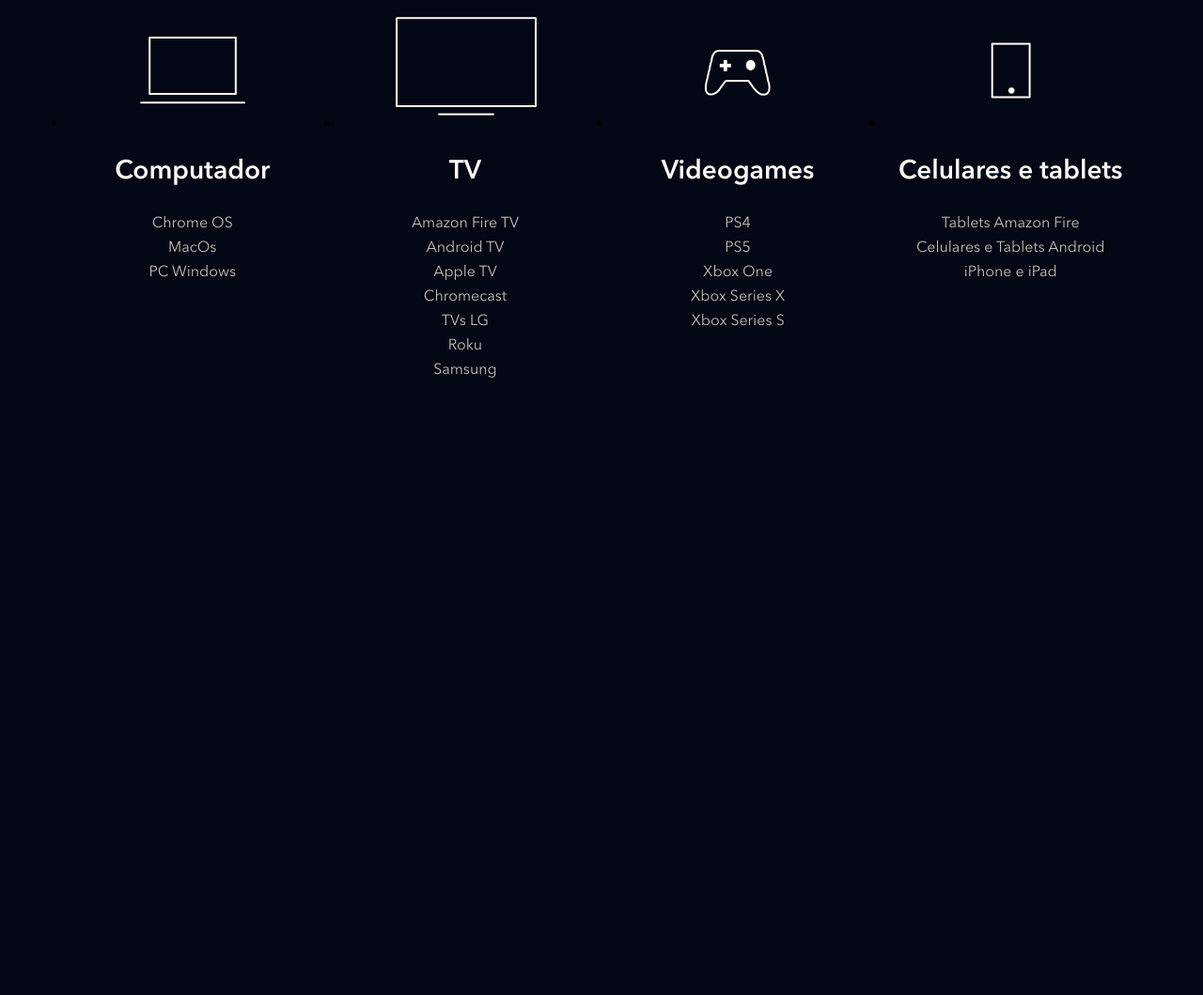
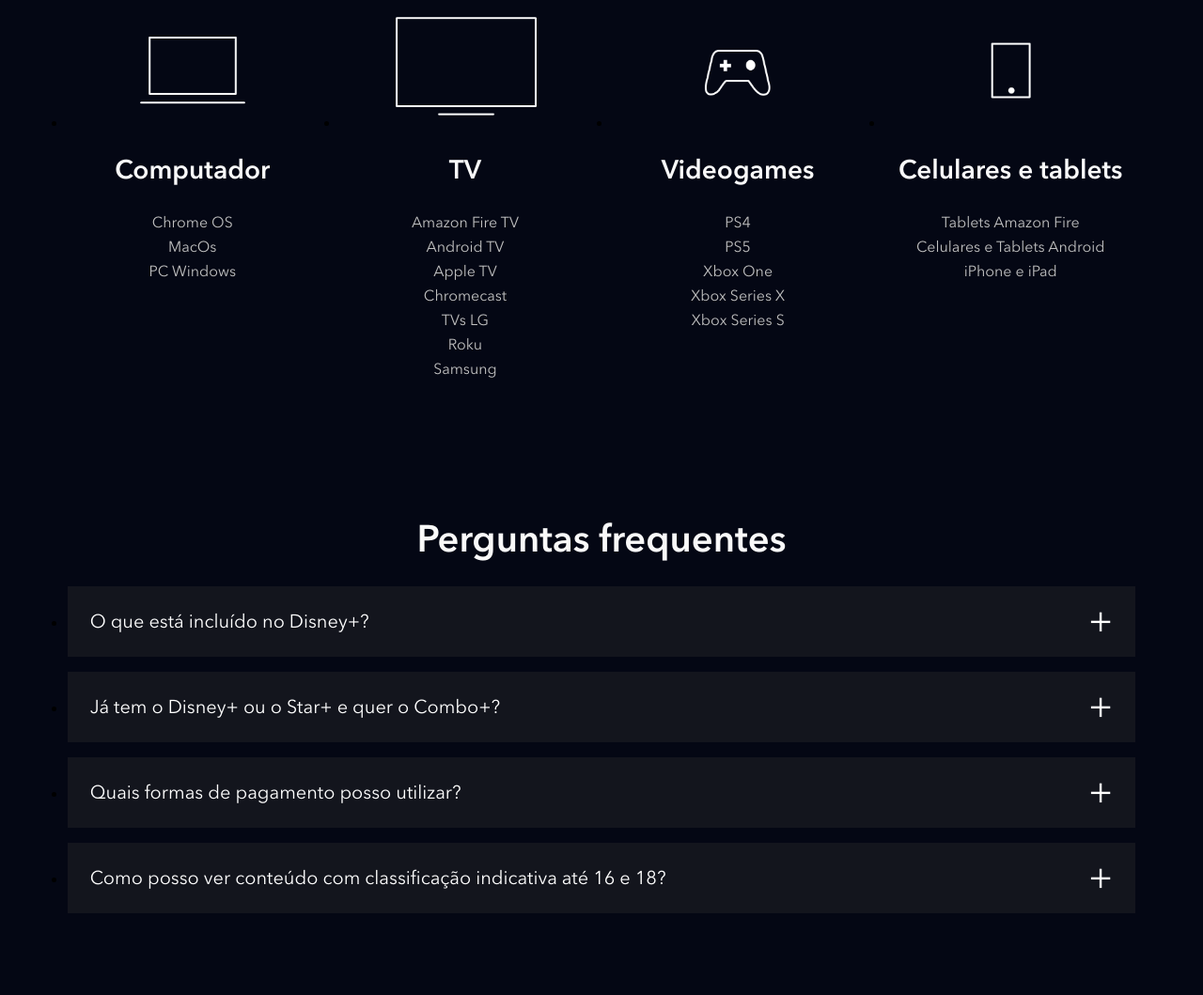
Before and after one commit to KwizatzHaderach/ProjetoDisneyMOD21, a website: page index.html in a window 1280 px wide. Shown: the part 3833-4892 px from the top of the page at 94% size. Before the commit the page ends 4311 px from the top, so only its background shows below. Drawn offline with nearby package versions, Linux system fonts and the light colour scheme; files that its build step writes are made by us from their sources; files whose address does not match are found by name.

Commit message:
criando faq

```diff
--- a/index.html
+++ b/index.html
@@ -214,6 +214,73 @@
 
     </section>
 
+    <section class="faq">
+        <h2 class="title">Perguntas frequentes</h2>
+        <ul class="faq__questions">
+            <li class="faq__questions__item">
+                <div class="faq__questions__item__question" data-faq-question>
+                    O que está incluído no Disney+?
+                </div>
+                <div class="faq__questions__item__answer text--big">
+                    O Disney+ oferece:
+
+                    <p class="faq__answer"><span>As melhores histórias da Disney, Pixar, Marvel, Star Wars e National Geographic, tudo em um só lugar.</span></p>
+                    <p class="faq__answer"><span>Groupwatch: assista junto com amigos ou familiares, mesmo separados.</span></p>
+                    <p class="faq__answer"><span>Downloads ilimitados em até 10 dispositivos compatíveis.</span></p>
+                    <p class="faq__answer"><span>Mais de 300 títulos em 4K UHD e HDR.</span></p>
+                    <p class="faq__answer"><span>A possibilidade de assistir em até 4 dispositivos compatíveis simultaneamente sem custo adicional</span></p>
+                    <p class="faq__answer"><span>IMAX Enhanced: disponível para alguns títulos da Marvel em dispositivos compatíveis com o Disney+.</span></p>
+
+
+                </div>
+            </li>
+            <li class="faq__questions__item">
+                <div class="faq__questions__item__question" data-faq-question>
+                    Já tem o Disney+ ou o Star+ e quer o Combo+?
+                </div>
+                <div class="faq__questions__item__answer text--big">
+                    Ao assinar o Combo+:
+                    <p class="faq__answer"><span>O valor da sua assinatura existente (anual ou mensal) será descontado do preço do Combo+.</span></p>
+                    <p class="faq__answer"><span>Se você assina o plano mensal, o valor que você paga mensalmente será descontado do preço do Combo+.</span></p>
+                    <p class="faq__answer"><span>Se você assina o plano anual, dividiremos o valor que você já pagou em 12 vezes e descontaremos esse valor do preço do Combo+ mensalmente.</span></p>
+                    <p class="faq__answer"><span>Você vai receber um e-mail com os valores detalhados assim que finalizar o pagamento.</span></p>
+                    <p class="faq__answer"><span>Lembre-se: você pode cancelar a assinatura quando quiser.</span></p>
+                    <p class="faq__answer"><span></span></p>
+                    No momento, apenas a assinatura mensal do Combo+ está disponível.
+                </div>
+            </li>
+            <li class="faq__questions__item">
+                <div class="faq__questions__item__question" data-faq-question>
+                    Quais formas de pagamento posso utilizar?
+                </div>
+                <div class="faq__questions__item__answer text--big">
+
+                    <p class="faq__answer__pag"><span>Você pode utilizar: cartão de débito, cartão de crédito, PayPal, Mercado Pago, e também empresas parceiras como Google Play Store, App Store da Apple; Mercado Livre e provedores locais de TV, telefonia e internet.</span></p>
+                    <p class="faq__answer"><span></span></p>
+                    <p class="faq__answer"><span></span></p>
+                    <p class="faq__answer"><span></span></p>
+                    <p class="faq__answer"><span></span></p>
+                    <p class="faq__answer"><span></span></p>
+                </div>
+            </li>
+            <li class="faq__questions__item">
+                <div class="faq__questions__item__question" data-faq-question>
+                    Como posso ver conteúdo com classificação indicativa até 16 e 18?
+                </div>
+                <div class="faq__questions__item__answer text--big">
+
+                    <p class="faq__answer"><span>Para poder acessar o catálogo completo que inclui conteúdo com classificação indicativa até 16 e 18, todos os usuários do Disney+ na América Latina devem atualizar as configurações de controle parental do perfil. É possível restringir o conteúdo de cada perfil e também adicionar um PIN de bloqueio. Os usuários que preferirem manter a configuração atual vão continuar aproveitando o Disney+ com a classificação indicativa até 14, podendo alterá-la a qualquer momento em "Editar Perfis".</span></p>
+                    <p class="faq__answer"><span></span></p>
+                    <p class="faq__answer"><span></span></p>
+                    <p class="faq__answer"><span></span></p>
+                    <p class="faq__answer"><span></span></p>
+                    <p class="faq__answer"><span></span></p>
+                </div>
+            </li>
+        </ul>
+
+    </section>
+
 
     <script src="./src/main.js"></script>
 </body>
--- a/src/main.js
+++ b/src/main.js
@@ -1,6 +1,6 @@
 document.addEventListener('DOMContentLoaded', function() {
     const buttons = document.querySelectorAll('[data-tab-button]');
-
+    const questions = document.querySelectorAll('[data-faq-question]');
 
     for(let i = 0; i < buttons.length; i++) {
         buttons[i].addEventListener('click', function(botao){
@@ -12,7 +12,20 @@
             botao.target.classList.add('shows__tabs__button--is-active');
         })
     }
+
+    for (let i = 0; i < questions.length; i++) {
+        questions[i].addEventListener('click', abreOufechaResposta);
+    }
 })
+
+function abreOufechaResposta(elemento) {
+    const classe = 'faq__questions__item--is-open';
+    console.log(elemento)
+    const elementoPai = elemento.target.parentNode;
+
+    elementoPai.classList.toggle(classe);
+}
+
 
 function removeBotaoAtivo() {
     const buttons = document.querySelectorAll('[data-tab-button]');
--- /dev/null
+++ b/src/styles/_faq.scss
@@ -0,0 +1,66 @@
+.faq {
+    padding: 5.6vw;
+
+    h2 {
+        text-align: center;
+        margin-bottom: 24px;
+    }
+
+    &__questions {
+
+        &__item {
+            background-color: #13151d;
+            margin-bottom: 16px;
+
+            &__question {
+                color: #fff;
+                font-size: 20px;
+                padding: 24px;
+                display: block;
+                cursor: pointer;
+                position: relative;
+
+                &::after{
+                    content: '+';
+                    position: absolute;
+                    top: 0;
+                    right: 24px;
+                    height: 100%;
+                    display: flex;
+                    align-items: center;
+                    font-size: 40px;
+                }
+            }
+
+            &__answer {
+
+                height: 0;
+                overflow: hidden;
+                padding: 0 24px;
+                transition: height, .5s ease;
+            }
+
+            &--is-open {
+                .faq__questions__item__question::after{
+                    content: '-';
+                }
+                .faq__questions__item__answer {
+                    height: auto;
+                    padding-bottom: 24px;
+                    transition: height, .5s ease;
+                }
+            }
+        }
+    }
+
+    &__answer {
+        padding-top: 16px;
+        padding-left: 16px;
+        padding-bottom: 0;
+
+        &__pag {
+            font-size: 18px;
+        }
+    }
+
+}
--- a/src/styles/main.scss
+++ b/src/styles/main.scss
@@ -3,6 +3,7 @@
 @use 'shows';
 @use 'plans';
 @use 'available-devices';
+@use 'faq';
 
 @font-face {
     font-family: Avenir;
```
